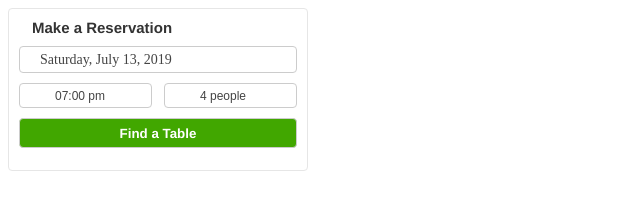
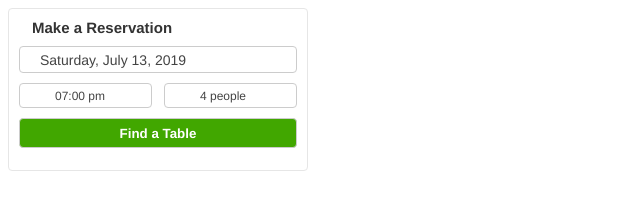
Before and after one commit to scarf-ly/reservations_SDC, a React app: page / in a window 1280 px wide. Shown: the top 221 px of the page, without its empty margins (0-640 px from the left). Built offline with nearby package versions, Linux system fonts and the light colour scheme; the HTML template or start-up script is replaced by a standard one.

Commit message:
style spotLeftMessage

```diff
--- a/client/src/App.jsx
+++ b/client/src/App.jsx
@@ -61,9 +61,9 @@ class App extends React.Component {
   displaySpotsLeftMessage() {
     const {spotLeft, partyNum} = this.state;
     if (spotLeft != null && spotLeft >= partyNum && Math.floor(spotLeft / partyNum) <= 3) {
-      return <div>Only {Math.floor(spotLeft / partyNum)} reservation(s) available for party of {partyNum}</div>
+      return <div className={styles.spotLeftMessage}>Reserve Soon! Only {Math.floor(spotLeft / partyNum)} reservation(s) available for party of {partyNum}</div>
     } else if (spotLeft != null && spotLeft < partyNum) {
-      return <div>Sorry, there's no more online reservations available for party of {partyNum}</div>
+      return <div className={styles.spotLeftMessage}>Sorry, there's no more online reservations available for party of {partyNum}</div>
     }
   }
 
--- a/client/src/style/App.css
+++ b/client/src/style/App.css
@@ -1,5 +1,6 @@
 .islandContainer {
-  height: 160.875px;
+  height: auto;
+  min-height: 160.875px;
   width: 297.984px;
   background: #FFFFFF;
   border: 1px solid #E6E6E6;
@@ -68,6 +69,7 @@
   -webkit-appearance: none;
   appearance: none;
   font-size: 12px;
+  font-family: 'Helvetica Neue', Helvetica, Arial, sans-serif;
 }
 
 .clockIcon {
@@ -113,3 +115,12 @@
   font-family: 'Helvetica Neue', Helvetica, Arial, sans-serif;
   background: #41A700;
 }
+
+.spotLeftMessage {
+  font-family: 'Helvetica Neue', Helvetica, Arial, sans-serif;
+  color: #444;
+  text-align: center;
+  font-size: 14px;
+  margin-top: 5px;
+  margin-bottom:5px;
+}
--- a/client/src/style/Calendar.css
+++ b/client/src/style/Calendar.css
@@ -17,6 +17,7 @@
 }
 
 .dateValue {
+  font-family: 'Helvetica Neue', Helvetica, Arial, sans-serif;
   color: #444;
   margin-left: 10px;
 }
```
